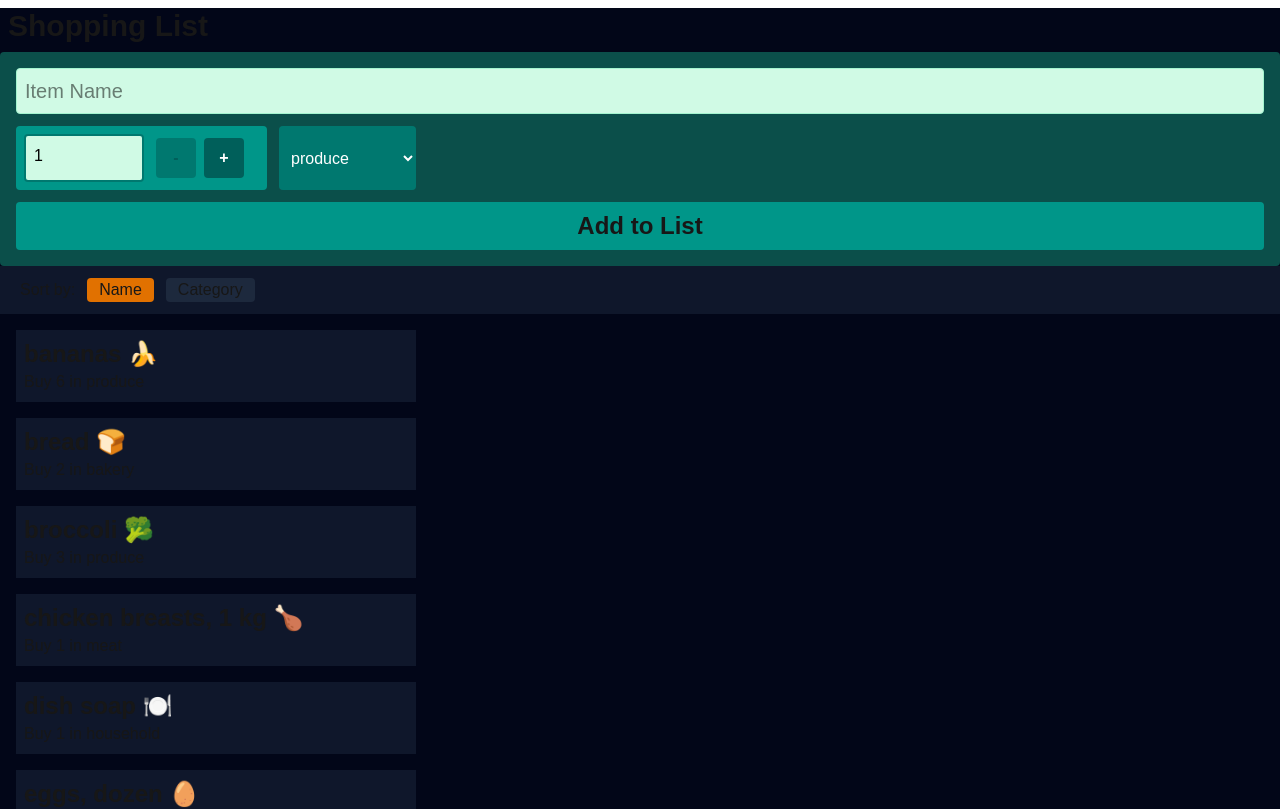
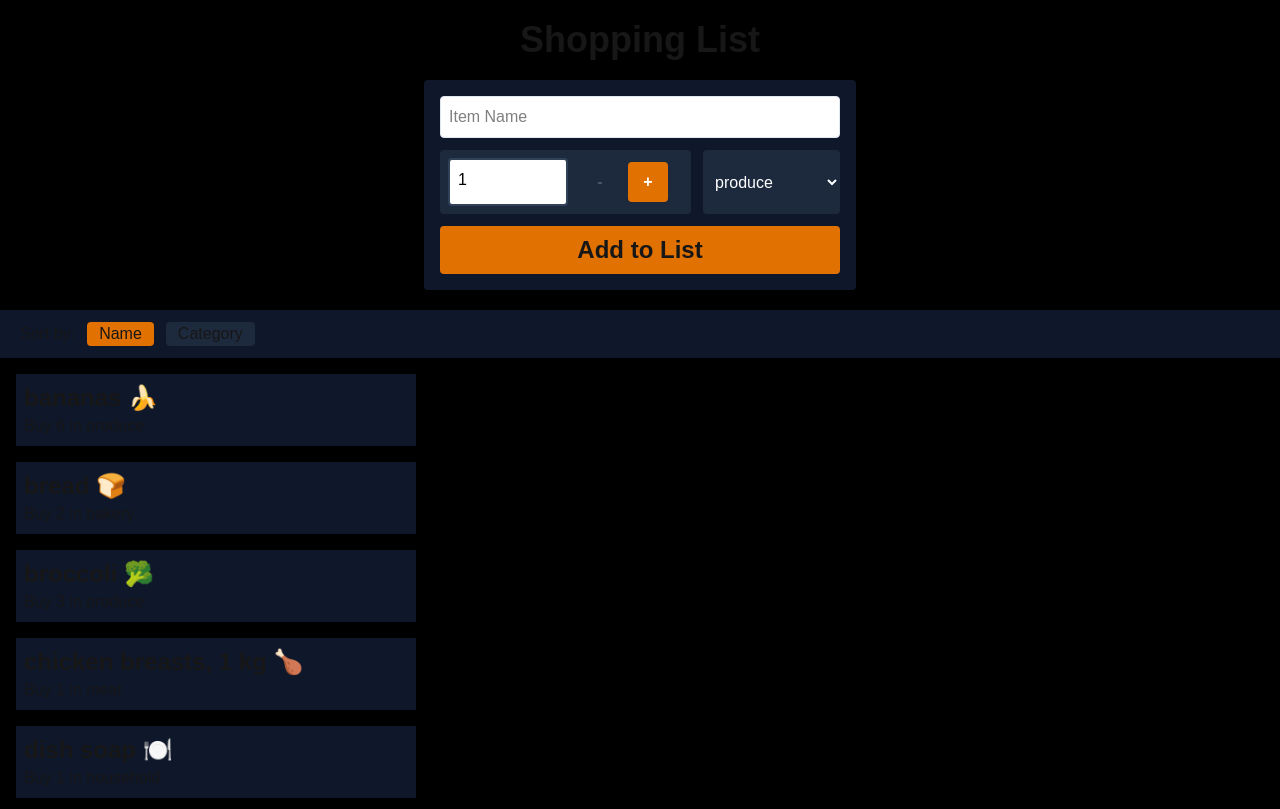
Before and after one commit to JanKowal05/cprg306-assignments, a Next.js app: page /week-7 in a window 1280 px wide. Shown: the top 809 px of the page. Built offline with nearby package versions, Linux system fonts and the light colour scheme.

Commit message:
Updated styles

```diff
--- a/app/week-7/item-list.js
+++ b/app/week-7/item-list.js
@@ -3,7 +3,7 @@
 import Item from "./item";
 import { useState } from "react";
 
-export default function ItemList({items}){
+export default function ItemList( { items } ){
   let itemArray = items.map((item)=>({...item}))
 
   const [sortBy,setSortBy] = useState("name")
--- a/app/week-7/item.js
+++ b/app/week-7/item.js
@@ -1,6 +1,6 @@
 export default function Item({item}){
     return(
-        <div className="bg-slate-900 w-100 p-2 m-4">
+        <div className="bg-slate-900 p-2 m-4 w-100">
             <h3 className="text-2xl font-bold">{item.name}</h3>
             <p>Buy {item.quantity} in {item.category}</p>
         </div>
--- a/app/week-7/new-item.js
+++ b/app/week-7/new-item.js
@@ -27,8 +27,8 @@ export default function NewItem({ onAddItem }){
         //if buttonAction is to increment and quantity is 20 => disable increment button
         //if buttonAction is to decrement and quantity is 1 => disable decrement button
 
-        const enabledButton = "bg-teal-800 m-1 w-10 h-10 font-bold rounded text-white hover:bg-teal-500 hover:text-teal-800 active:bg-teal-800 active:text-white focus:border-2 focus:border-emerald-100"
-        const disabledButton = "bg-teal-700 m-1 w-10 h-10 font-bold rounded text-teal-800";
+        const enabledButton = "bg-amber-600 m-1 w-10 h-10 font-bold rounded text-white hover:bg-amber-500 active:bg-amber-700"
+        const disabledButton = "bg-slate-800 m-1 w-10 h-10 font-bold rounded text-slate-600";
 
         if(quantity == 1){
             if(!buttonIncrements){return disabledButton;}
@@ -90,23 +90,24 @@ export default function NewItem({ onAddItem }){
 
 
     return(
-        <form onSubmit={handleSubmit} className="bg-teal-900 p-4 rounded">
+        <section className="flex items-center justify-center mb-5">
+            <form onSubmit={handleSubmit} className="bg-slate-900 p-4 rounded">
                 <div className="mb-3">
                     <input type="text" required placeholder="Item Name"
                     onChange={nameChangeHandler} value={name}
-                className="bg-emerald-100 rounded border border-emerald-200 text-black w-full text-xl p-2"/>
+                    className="bg-white rounded border border-slate-200 text-black w-full p-2"/>
                 </div>
 
 
-            <div className="flex align-baseline mb-3 w-100">
-                <div className="flex bg-teal-600 text-black rounded w-75 p-2 mr-3">
-                    <div className="bg-emerald-100 border-2 border-teal-700 rounded p-2 w-30">{quantity}</div>
+                <div className="flex mb-3 w-100">
+                    <div className="flex bg-slate-800 text-black rounded w-75 p-2 mr-3">
+                        <div className="bg-white border-2 border-slate-700 rounded p-2 w-30">{quantity}</div>
                         <button type="button" className={checkQuantity(false)+" ml-3"} onClick={decrement} >-</button>
                         <button type="button" className={checkQuantity(true)} onClick={increment}>+</button>
                     </div>
 
                     <div>
-                    <select className="h-16 bg-teal-700 rounded text-white p-2 " onChange={categoryChangeHandler} value={category}>
+                        <select className="h-16 bg-slate-800 rounded text-white p-2" onChange={categoryChangeHandler} value={category}>
                             <option>produce</option>
                             <option>dairy</option>
                             <option>bakery</option>
@@ -120,13 +121,13 @@ export default function NewItem({ onAddItem }){
                             <option>other</option>
                         </select>
                     </div>
-
                 </div>
 
 
                 <div>
-                <button type="submit" className="w-full text-2xl font-bold p-2 bg-teal-600 rounded hover:bg-teal-700 active:bg-teal-600">Add to List</button>
+                    <button type="submit" className="w-full text-2xl font-bold p-2 bg-amber-600 rounded hover:bg-amber-500 active:bg-amber-700">Add to List</button>
                 </div>
             </form>
+        </section>
     );
 }
--- a/app/week-7/page.js
+++ b/app/week-7/page.js
@@ -7,6 +7,7 @@ import { useState } from "react";
 
 export default function Page(){
     let itemsArray = itemsData.map((item)=>({...item}))
+
     const [items, setItems] = useState(itemsArray)
 
     const handleAddItem=(newItem)=>{
@@ -14,8 +15,8 @@ export default function Page(){
     }
 
    return(
-    <main className="bg-slate-950">
-        <h1 className="text-3xl font-bold m-2">Shopping List</h1>
+    <main className="bg-black">
+        <h1 className="text-4xl font-bold py-5 text-center">Shopping List</h1>
         <NewItem onAddItem={handleAddItem}/>
         <ItemList items={items}/>
     </main>
```
Lines whose indentation alone changed are shown as unchanged.
